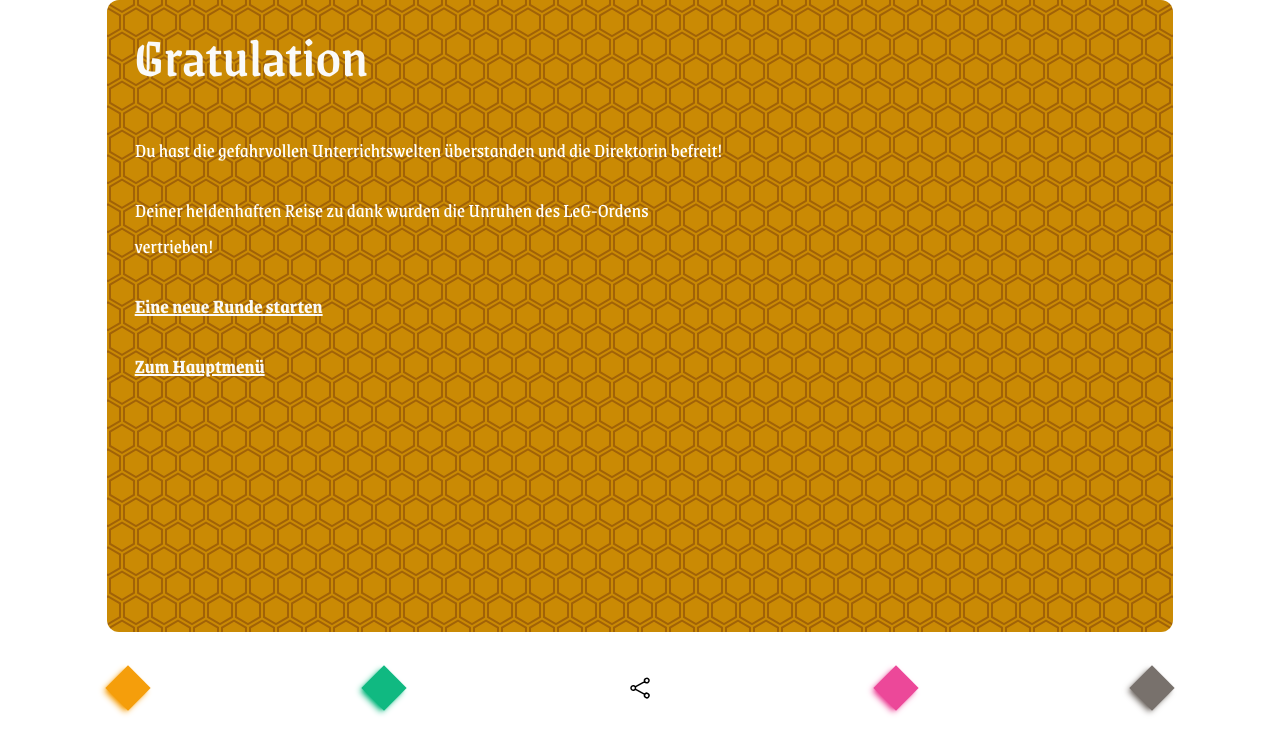
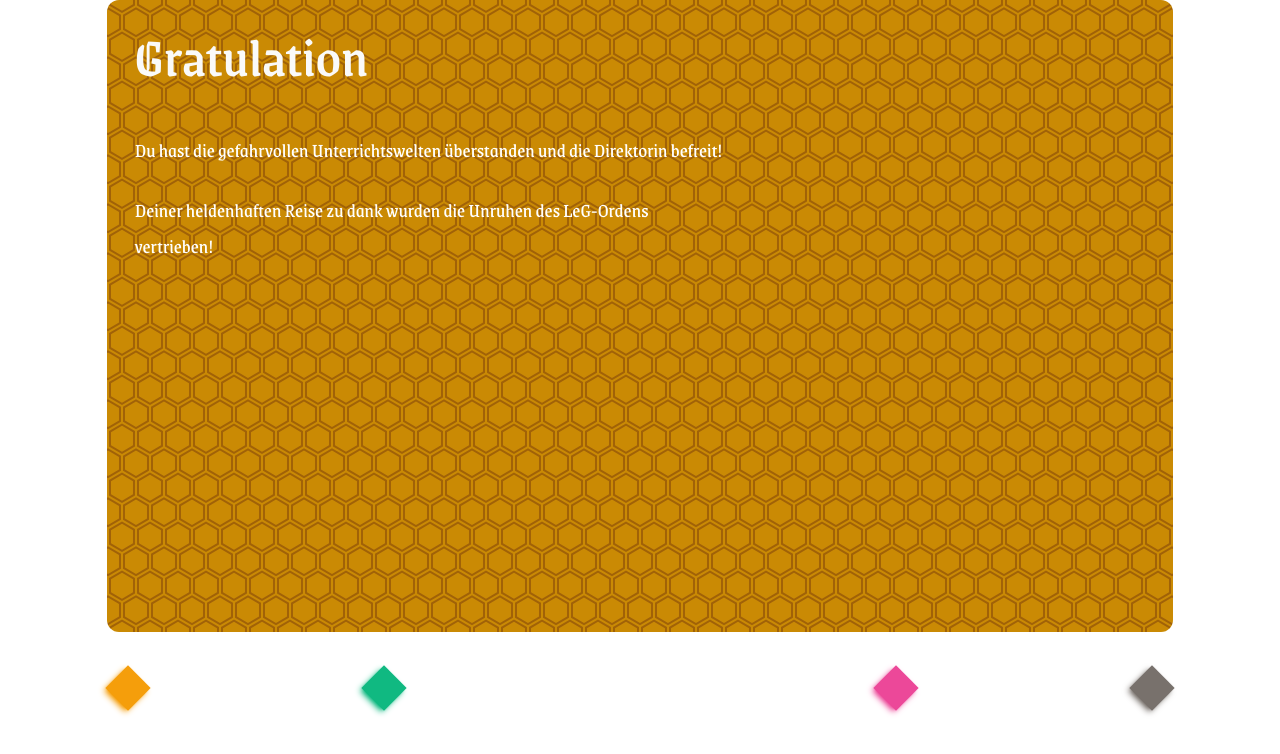
Before and after one commit to diepoe/heg-game, a SvelteKit app: page /real/02-game/d-win in a window 1280 px wide. Shown: the top 754 px of the page. Built offline with nearby package versions, Linux system fonts and the light colour scheme.

Commit message:
adjust result page until sharing works

```diff
--- a/src/routes/real/02-game/d-win/+page.svelte
+++ b/src/routes/real/02-game/d-win/+page.svelte
@@ -58,9 +58,6 @@
 			<h1>Gratulation</h1>
 			<p>Du hast die gefahrvollen Unterrichtswelten überstanden und die Direktorin befreit!</p>
 			<p>Deiner heldenhaften Reise zu dank wurden die Unruhen des LeG-Ordens vertrieben!</p>
-
-			<p><a href="/real/01-start"><b>Eine neue Runde starten</b></a></p>
-			<p><a href="/"><b>Zum Hauptmenü</b></a></p>
 		</TextWrapper>
 	</div>
 
@@ -77,7 +74,7 @@
 		/>
 		<button
 			on:click={() => shareResult()}
-			class="bg-transparent h-8 w-8 rotate-45 flex justify-center items-center border-6"
+			class="bg-transparent h-8 w-8 rotate-45 flex justify-center items-center border-primary-950 border-6 invisible"
 		>
 			<div class="-rotate-45">
 				<svg
```
